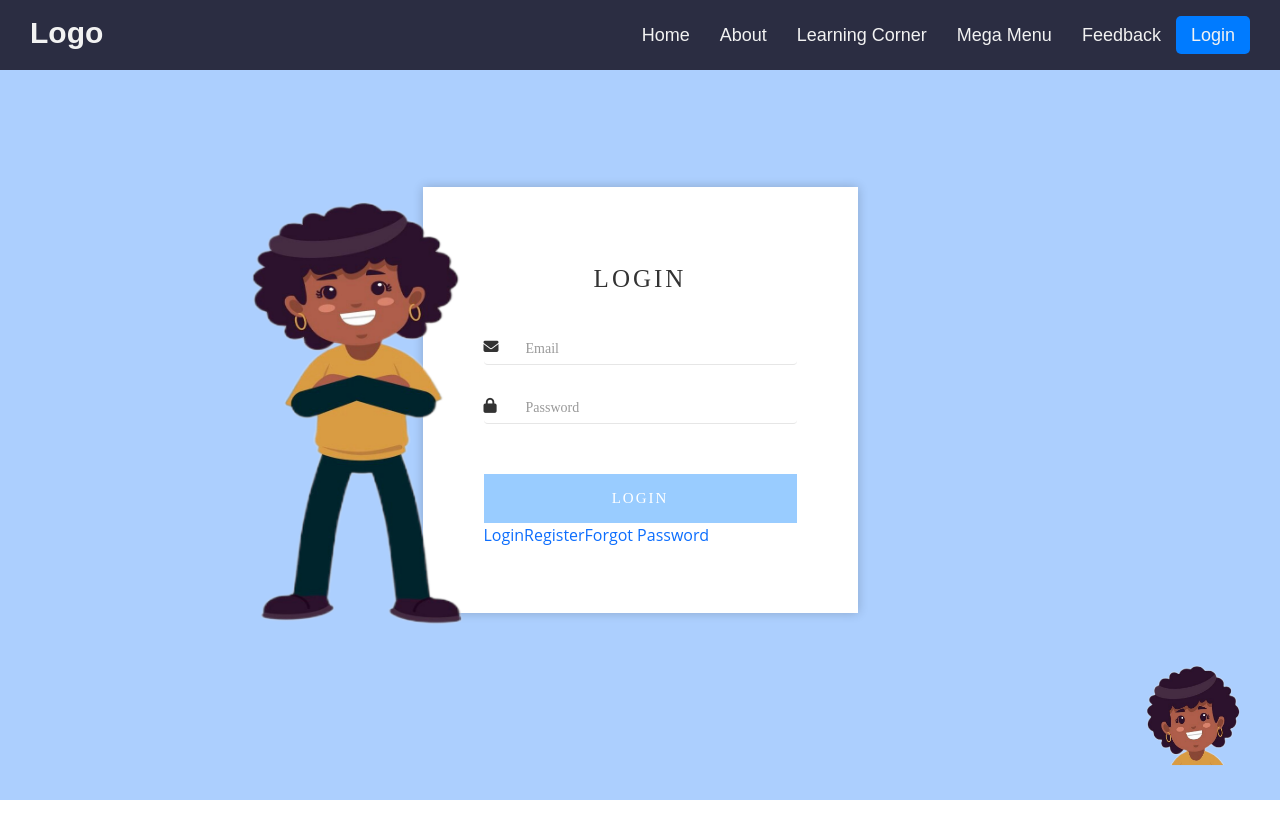
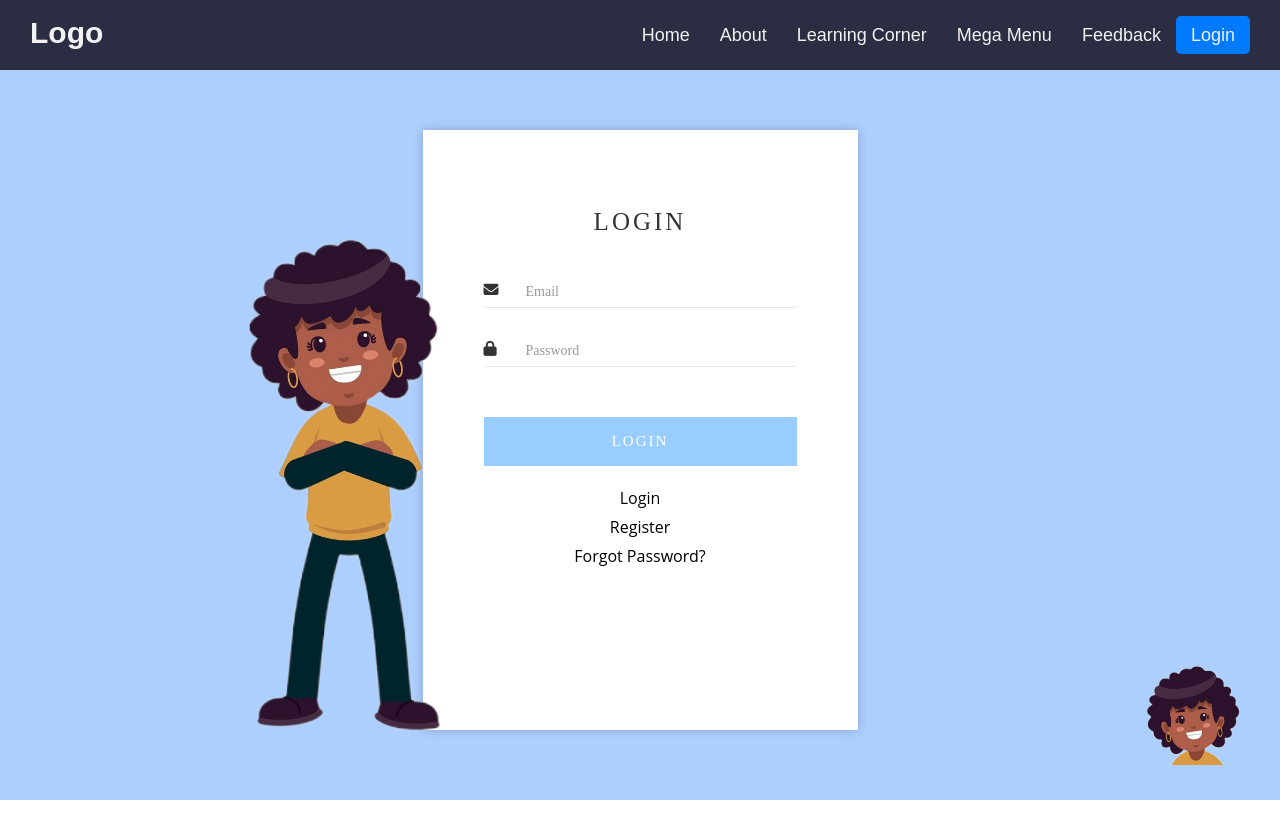
Before and after one commit to Ecl020/Professor-Budy, an Angular app in the folder QuickApp/: page /Auth in a window 1280 px wide. Shown: the top 838 px of the page. After the commit the page ends 800 px from the top, so only its background shows below. Built offline with nearby package versions, Linux system fonts and the light colour scheme.

Commit message:
Fixed Footer Causing Bug with Bottom of Screen

```diff
--- a/QuickApp/src/app/auth/auth.component.css
+++ b/QuickApp/src/app/auth/auth.component.css
@@ -1,8 +1,9 @@
 
-body {
-	font-size: 14px;
-	margin: 0;
-	color: #999;
+html, body {
+    height: 100%; /* Full viewport height */
+    margin: 0; /* Remove default margin */
+    padding: 0; /* Remove default padding */
+    overflow: hidden; /* Prevent scrolling */
 }
 input, textarea, select, button {
 	font-family: "Muli-Regular";
@@ -24,11 +25,13 @@ a {
     outline: none;
 }
 .wrapper {
-	min-height: 100vh;
+    padding-top: 60px;
+	min-height: 100vh; /* Ensures it covers the full viewport height */
 	display: flex;
 	align-items: center;
 	justify-content: center;
 	background: #accffe ;
+    overflow: hidden; /* Prevent scrolling */
 }
 .inner {
 	position: relative;
@@ -36,10 +39,9 @@ a {
 }
 .image-1 {
 	position: absolute;
-    width: 250px;
-    height: 600px;
-	bottom: -100px;
-	left: -191px;
+    height: 700px;
+	bottom: -105px;
+	left: -193px;
 	z-index: 99;
 }
 .image-2 {
@@ -48,6 +50,7 @@ a {
 	right: -129px;
 }
 form {
+    height: 600px;
 	width: 100%;
 	position: relative;
 	z-index: 9;
@@ -174,6 +177,23 @@ button {
     	}
     }
 }
+.auth-actions {
+    text-align: center; /* Center align the links */
+    margin-top: 20px; /* Space from the form fields */
+}
+
+.auth-link {
+    cursor: pointer;
+    display: block;
+    color: #000000; /* Link color */
+    text-decoration: none;
+    font-size: 16px; /* Font size for the links */
+    margin: 5px 0; /* Space between links */
+}
+
+.auth-link:hover {
+    text-decoration: underline; /* Underline on hover */
+}
 @media (max-width: 991px) {
 	.inner {
 		width: 400px;
@@ -189,6 +209,7 @@ button {
 		display: none;
 	}
 	form {
+        height: auto;
 		padding: 35px;
 		box-shadow: none;
 	    -webkit-box-shadow: none;
--- a/QuickApp/src/app/auth/auth.component.html
+++ b/QuickApp/src/app/auth/auth.component.html
@@ -1,4 +1,4 @@
-<!-- Include Font Awesome CDN in your HTML head -->
+
 
 
 <div class="wrapper">
@@ -40,9 +40,9 @@
                 <button (click)="ForgotPassword(resetemail)" class="auth-button">Reset</button>
             </div>
             <div class="auth-actions">
-                <a href="#" (click)="onLogin()" class="auth-link">Login</a>
-                <a href="#" (click)="onRegister()" class="auth-link">Register</a>
-                <a href="#" (click)="onForgotPassword()" class="auth-link">Forgot Password</a>
+                <a (click)="onLogin()" class="auth-link">Login</a>
+                <a (click)="onRegister()" class="auth-link">Register</a>
+                <a (click)="onForgotPassword()" class="auth-link">Forgot Password?</a>
             </div>
         </form>
 
--- a/QuickApp/src/app/chat-bot/chat-bot.component.css
+++ b/QuickApp/src/app/chat-bot/chat-bot.component.css
@@ -1,7 +1,4 @@
-.page-content {
-    margin-top: 4rem; /* Same as the height of the navbar */
-    padding: 1rem; /* Optional: Add padding for content spacing */
-}
+
 .loading-gif {
     width: 40px; /* Adjust as needed */
     height: 40px; /* Adjust as needed */
--- a/QuickApp/src/app/header/header.component.html
+++ b/QuickApp/src/app/header/header.component.html
@@ -10,7 +10,7 @@
         <li>
           <a routerLink="home" class="desktop-item">Learning Corner</a>
           <input type="checkbox" id="showDrop">
-
+          <label for="showDrop" class="mobile-item">Learning Corner</label>
           <ul class="drop-menu">
             <li><a routerLink="scolar-learning">Scholarships</a></li>
             <li><a routerLink="loans-learning">Loans</a></li>
@@ -22,6 +22,7 @@
         <li>
           <a href="#" class="desktop-item">Mega Menu</a>
           <input type="checkbox" id="showMega">
+          <label for="showMega" class="mobile-item">Mega Menu</label>
           <div class="mega-box">
             <div class="content">
               <div class="row">
```
